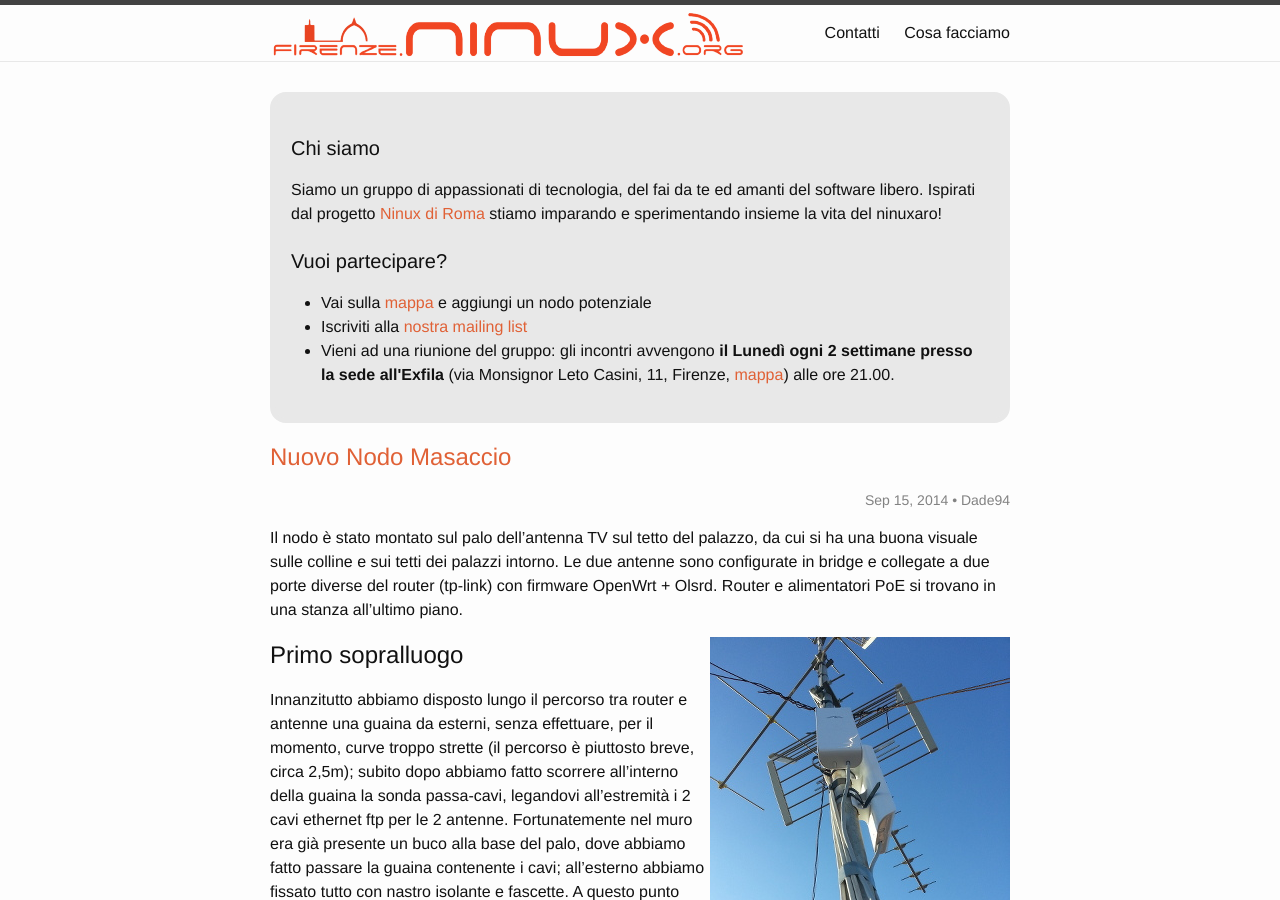
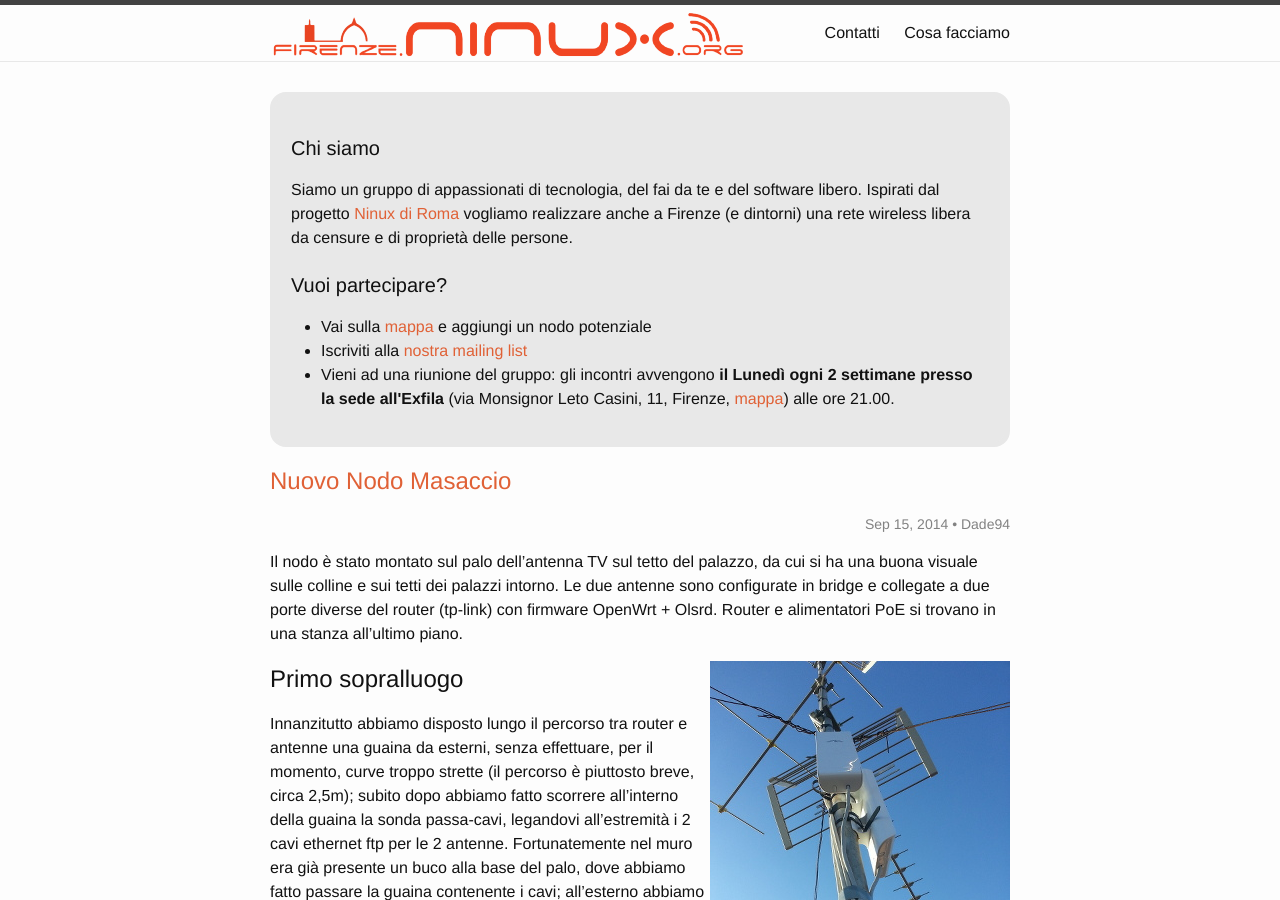
Before and after one commit to ninux-fi/firenze.ninux.org___old, a Jekyll site: the page built from index.html, in a window 1280 px wide and 900 px high. Built offline with Jekyll 4.4.1, drawn with Linux system fonts in a browser that asks for light colours; the list of posts is cut into pages by our own code; comment, search, counter and statistics services are not loaded.

Commit message:
Modificata l'intestazione della pagina principale eliminando la "vita del ninuxaro"

```diff
--- a/_includes/sticky.html
+++ b/_includes/sticky.html
@@ -6,16 +6,17 @@ se vuoi aggiungere una notizia importante mettila alla fine di questo file!
 <div id="chi-siamo">
     <h1 class="page-heading">Chi siamo</h1>
 
+<!--
 Siamo un gruppo di appassionati di tecnologia, del fai da te ed amanti
 del software libero.  Ispirati dal progetto <a
 href="http://ninux.org">Ninux di Roma</a> stiamo imparando e
 sperimentando insieme la vita del ninuxaro!
+-->
 
-<!--
 Siamo un gruppo di appassionati di tecnologia, del fai da te e
 del software libero. Ispirati dal progetto <a
-href="http://ninux.org">Ninux di Roma</a> vogliamo realizzare anche a Firenze (e dintorni) una rete autonoma, autogestita ed efficiente.
--->
+href="http://ninux.org">Ninux di Roma</a> vogliamo realizzare anche a Firenze (e dintorni) una rete wireless libera da censure e di proprietà delle persone.
+
 
 </div>
 <div id="vuoi-partecipare">
```
